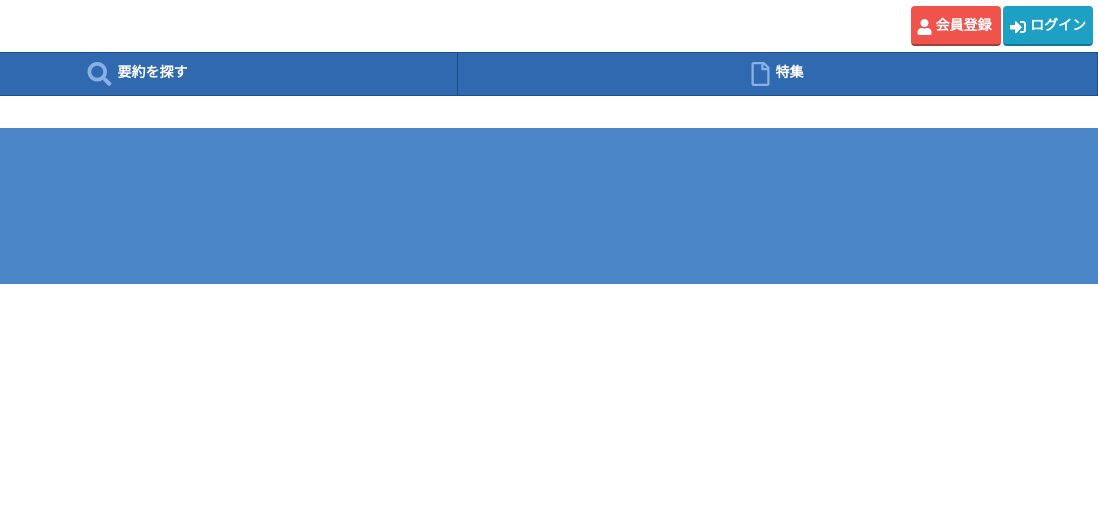
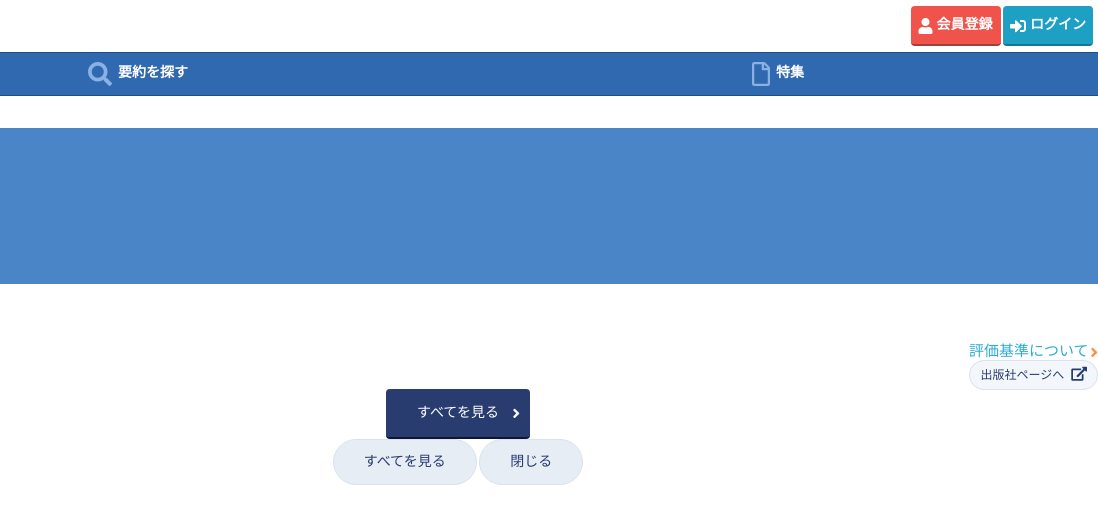
Before and after one commit to mrp301/flier, a website: page docs/index.html in a window 1280 px wide. Shown: the full height of the page, 182-1280 px from the left. Drawn offline with Linux system fonts and the light colour scheme.

Commit message:
btn,anchor module追加

```diff
--- /dev/null
+++ b/docs/front/style/scss/module/_anchor.scss
@@ -0,0 +1,33 @@
+.anchor-arrow {
+  color: #2dacdb;
+  font-size: 1.5rem;
+
+  &::after {
+    font-family: "Font Awesome 5 Free";
+    font-weight: bold;
+    content: '\f105';
+    margin-left: 2px;
+    vertical-align: middle;
+    font-size: 1.5rem;
+    color: #fe8d42;
+  }
+}
+
+.anchor-outside {
+  color: #293c6f;
+  font-size: 1.2rem;
+  line-height: 28px;
+  background-color: #f3f6fa;
+  border: 1px solid #d9e2ed;
+  border-radius: 52px;
+  padding: 7px 10px;
+
+  &::after {
+    font-family: "Font Awesome 5 Free";
+    font-weight: bold;
+    content: '\f35d';
+    margin-left: 7px;
+    font-size: 1.4rem;
+    color: #293c6f;
+  }
+}
--- a/docs/front/style/scss/module/_btn.scss
+++ b/docs/front/style/scss/module/_btn.scss
@@ -1,17 +1,16 @@
 .btn {
   display: inline-block;
+  text-align: center;
+
+  &.btn-login {
     width: 90px;
     height: 40px;
     padding: 0 6px;
     line-height: 38px;
-  font-size: 1.3rem;
     font-weight: bold;
-
     font-size: 1.4rem;
     border-radius: 4px;
-  border: 1px solid transparent;
 
-  &.btn-login {
     color: #fff;
     background-color: #1ea0c5;
     border-bottom: solid 2px #137692;
@@ -28,6 +27,14 @@
   }
 
   &.btn-entry {
+    width: 90px;
+    height: 40px;
+    padding: 0 6px;
+    line-height: 38px;
+    font-weight: bold;
+    font-size: 1.4rem;
+    border-radius: 4px;
+
     color: #fff;
     background-color: #ef534b;
     border-bottom: solid 2px #a0403b;
@@ -42,4 +49,36 @@
       color: #fff;
     }
   }
+
+  &.btn-arrow {
+    position: relative;
+    background-color: #293c6f;
+    border-bottom: 2px solid #0d1733;
+    color: #fff;
+    font-size: 14px;
+    padding: 17px 31px;
+    border-radius: 4px;
+
+    &::after {
+      position: absolute;
+      right: 10px;
+      font-family: "Font Awesome 5 Free";
+      font-weight: bold;
+      content: '\f105';
+      margin-left: 2px;
+      vertical-align: middle;
+      font-size: 1.5rem;
+      color: #fff;
     }
+  }
+
+  &.btn-accordion {
+    color: #293c6f;
+    font-size: 1.4rem;
+    line-height: 28px;
+    background-color: #e7edf5;
+    border: 1px solid #d9e2ed;
+    border-radius: 52px;
+    padding: 8px 30px;
+  }
+}
--- a/docs/front/style/scss/module/_nav.scss
+++ b/docs/front/style/scss/module/_nav.scss
@@ -12,7 +12,7 @@
     font-weight: bold;
     border-right: solid 1px #1d4d88;
 
-    &:last-child() {
+    &:last-child {
       border-right: none;
     }
 
--- a/docs/front/style/scss/style.scss
+++ b/docs/front/style/scss/style.scss
@@ -8,6 +8,7 @@
 @import './layout/_utility';
 
 //module
+@import './module/_anchor';
 @import './module/_btn';
 @import './module/_footer';
 @import './module/_header';
--- a/docs/index.html
+++ b/docs/index.html
@@ -57,6 +57,13 @@
                 <h4>毎日を「小さな勝利」にする</h4>
               <h3>タスク管理のライフハック</h3>
                 <h4>ロケットスタートで作業を一気に進める</h4>
+                <p class='l-align-right'><a href='' class='anchor-arrow'>評価基準について</a></p>
+                <p class='l-align-right'><a href='' class='anchor-outside'>出版社ページへ</a></p>
+                <p class='l-align-center'><a href='' class='btn btn-arrow'>すべてを見る</a></p>
+                <p class='l-align-center'>
+                  <a href='' class='btn btn-accordion'>すべてを見る</a>
+                  <a href='' class='btn btn-accordion'>閉じる</a>
+                </p>
           </section>
         </article>
         <!-- ▲article_area -->
```
Also changed, not shown: docs/front/style/dst/style.css. Lines whose indentation alone changed are shown as unchanged.
